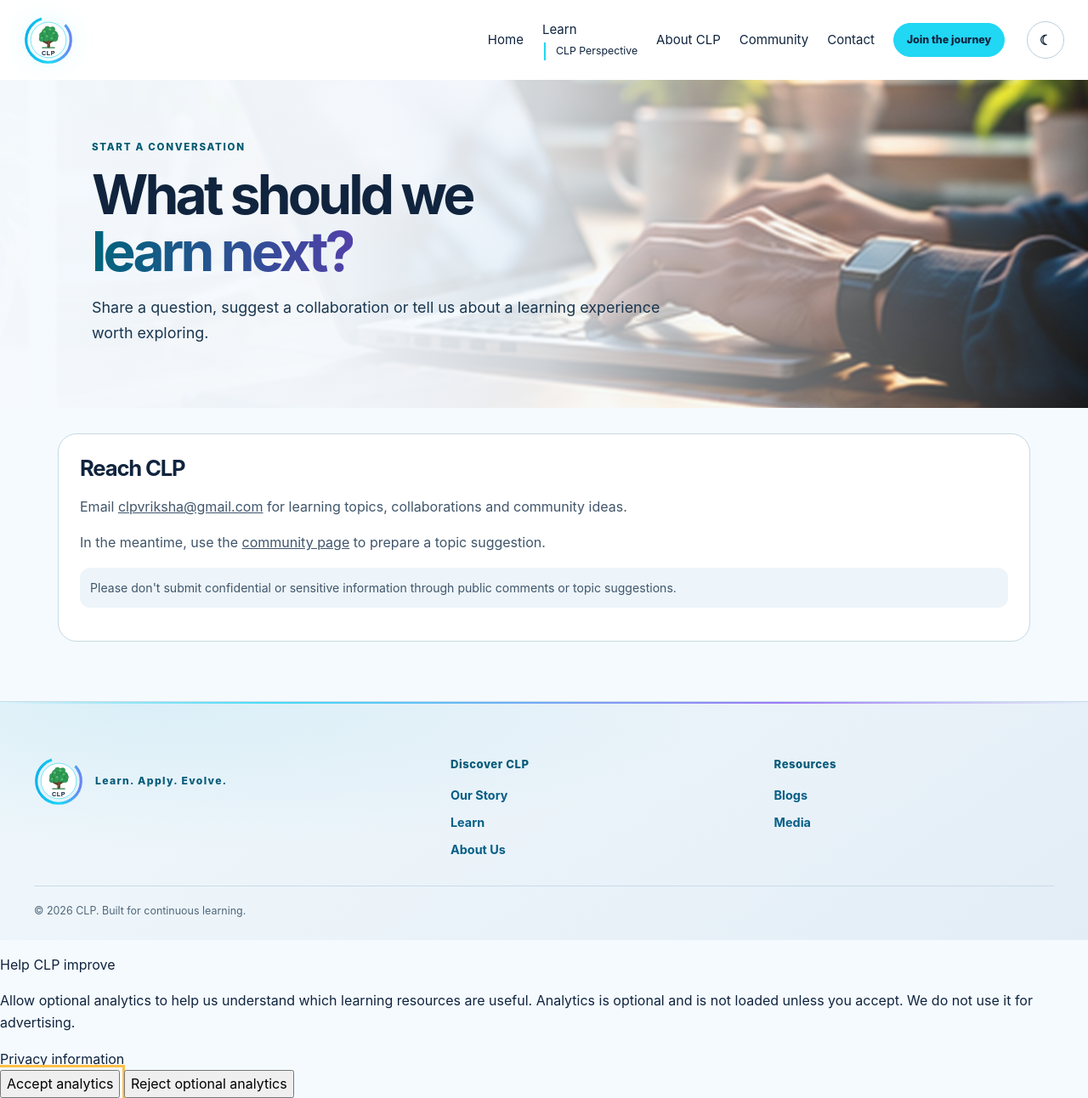
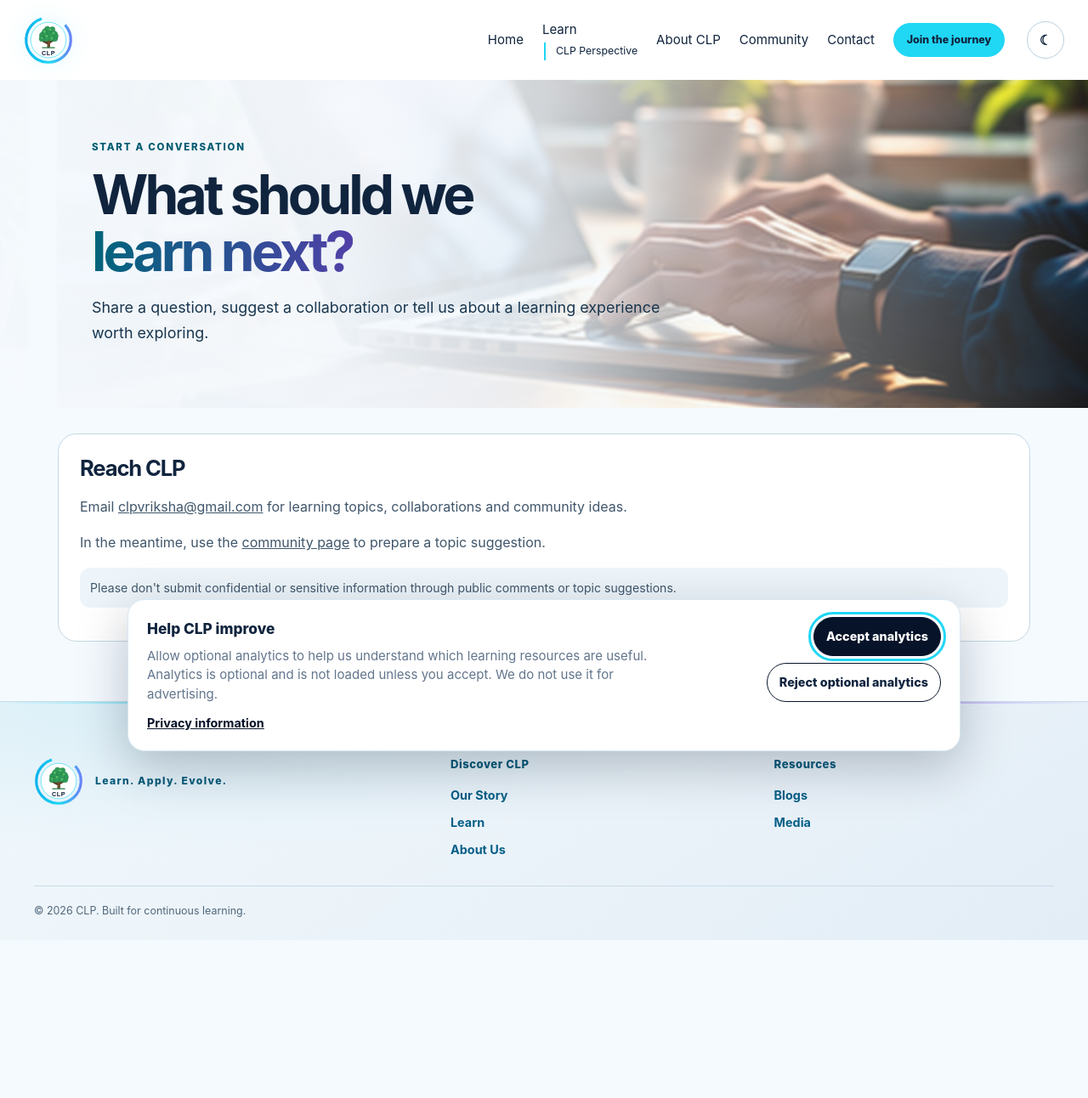
Before and after one commit to sanjeevkshu/clp, a Jekyll site: the page built from contact.md, in a window 1280 px wide. Shown: the whole page at 85% size. Built offline with Jekyll 4.4.1, drawn with Linux system fonts in a browser that asks for light colours; after the commit the page ends 1106 px from its top, so only the background shows below that.

Commit message:
Style accessible CLP analytics consent controls

```diff
--- a/assets/css/styles.css
+++ b/assets/css/styles.css
@@ -1407,3 +1407,23 @@ html[data-theme="dark"] .learn-resource-copy>p:not(.card-kicker){color:#c0d1e2}
 
 /* Learn navigation grouping: keep the Perspective substream visibly under Learn. */
 .site-nav .nav-group{display:flex;flex-direction:column;align-items:flex-start;gap:2px}.site-nav .nav-subitem{font-size:.82em;padding-left:12px;border-left:2px solid var(--aqua);margin-left:2px;white-space:nowrap}@media(max-width:700px){.site-nav .nav-group{width:100%;gap:0}.site-nav .nav-subitem{margin:0 0 4px 10px;padding:7px 10px;border-left:2px solid var(--aqua)}}
+
+
+/* Privacy-first analytics consent controls */
+.analytics-consent{position:fixed;z-index:1000;left:16px;right:16px;bottom:16px;display:flex;align-items:flex-start;justify-content:space-between;gap:22px;max-width:980px;margin:0 auto;padding:20px 22px;border:1px solid var(--line);border-radius:20px;background:var(--surface,#fff);color:var(--ink,#10243b);box-shadow:0 18px 60px #06132940}
+.analytics-consent[hidden],.analytics-preferences-trigger[hidden]{display:none!important}
+.analytics-consent-copy{max-width:620px}
+.analytics-consent-title{margin:0 0 6px;font-weight:850;font-size:1.08rem}
+.analytics-consent-copy p:not(.analytics-consent-title){margin:0 0 8px;color:var(--muted,#50647a);font-size:.94rem;line-height:1.5}
+.analytics-consent-copy a{font-size:.9rem;font-weight:750;color:var(--ocean,#0b4770)}
+.analytics-consent-actions{display:flex;flex-wrap:wrap;justify-content:flex-end;gap:8px;min-width:220px}
+.analytics-consent-button{min-height:44px;padding:10px 14px;border-radius:999px;border:1px solid var(--ocean,#0b4770);font:inherit;font-size:.9rem;font-weight:800;cursor:pointer}
+.analytics-consent-accept{background:var(--ocean,#0b4770);color:#fff}
+.analytics-consent-reject{background:transparent;color:var(--ink,#10243b)}
+.analytics-consent-button:focus-visible,.analytics-preferences-trigger:focus-visible{outline:3px solid var(--aqua,#38bdf8);outline-offset:3px}
+.analytics-preferences-trigger{position:fixed;z-index:999;right:16px;bottom:14px;min-height:40px;padding:8px 14px;border:1px solid var(--line);border-radius:999px;background:var(--surface,#fff);color:var(--ink,#10243b);font:inherit;font-size:.82rem;font-weight:800;box-shadow:0 6px 20px #06132920;cursor:pointer}
+[data-theme="dark"] .analytics-consent,[data-theme="dark"] .analytics-preferences-trigger{background:#10233c;color:#f4f8ff;border-color:#36506d}
+[data-theme="dark"] .analytics-consent-copy p:not(.analytics-consent-title){color:#c4d2e2}
+[data-theme="dark"] .analytics-consent-reject{color:#f4f8ff;border-color:#6685a5}
+@media(max-width:700px){.analytics-consent{left:10px;right:10px;bottom:10px;display:block;padding:16px;border-radius:16px;max-height:min(78vh,560px);overflow:auto}.analytics-consent-actions{display:grid;grid-template-columns:1fr;min-width:0;margin-top:14px}.analytics-consent-button{width:100%}.analytics-preferences-trigger{right:10px;bottom:10px}}
+@media(prefers-reduced-motion:reduce){.analytics-consent-button{transition:none}}
```
